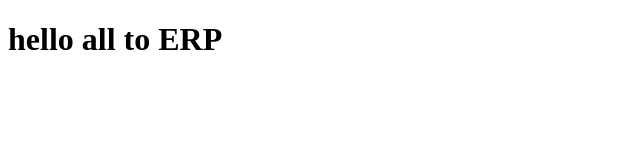
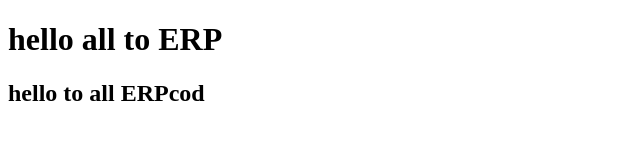
Before and after one commit to djv03/ERP_Weblock, a website: page support.html in a window 1280 px wide. Shown: the whole page, without its empty margins (0-640 px from the left). Drawn offline with Linux system fonts and the light colour scheme.

Commit message:
added h2

```diff
--- a/support.html
+++ b/support.html
@@ -7,5 +7,6 @@
 </head>
 <body>
     <h1>hello all to ERP</h1>
+    <h2>hello to all ERPcod</h2>
 </body>
 </html>
```
